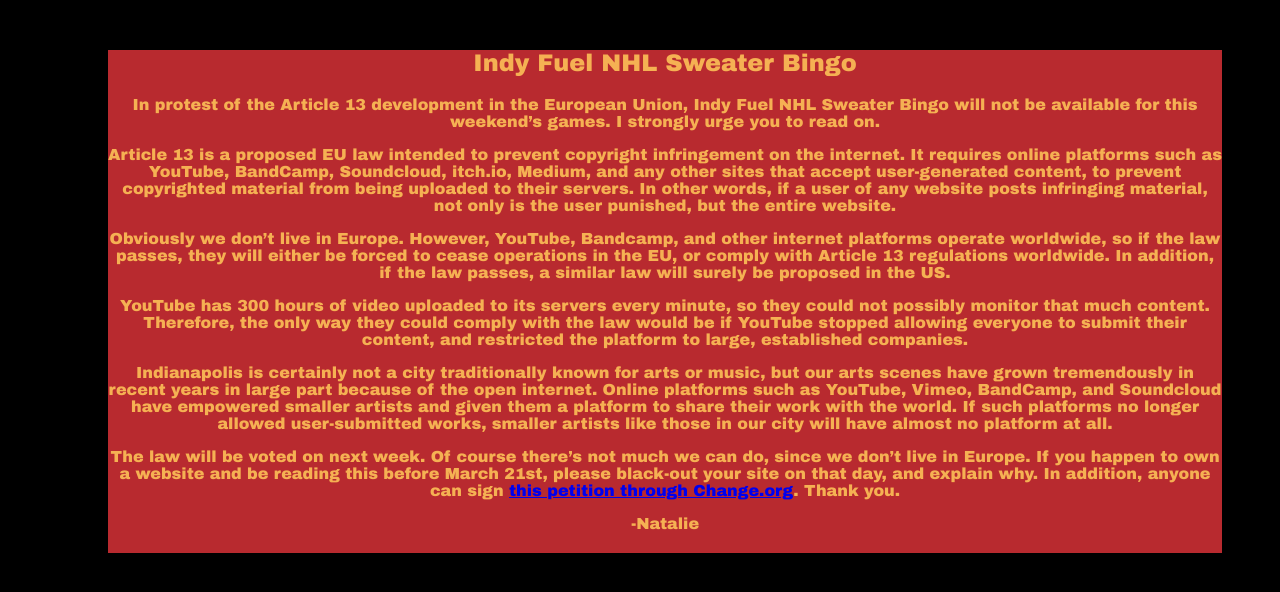
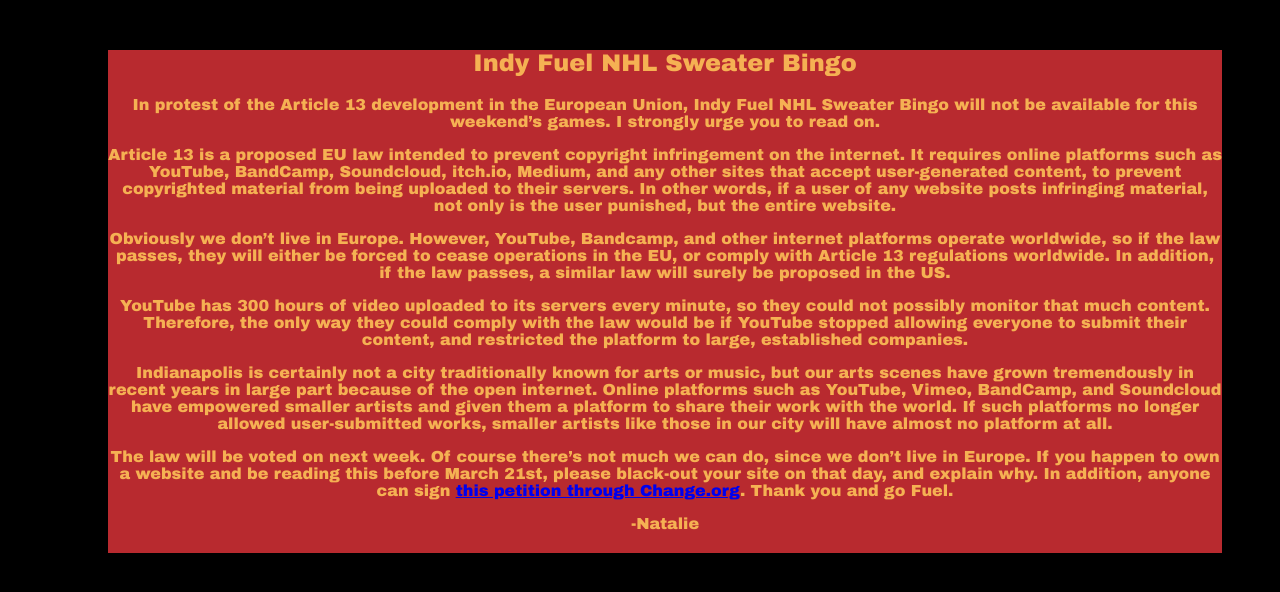
Before and after one commit to nathill96/fuelbingo, a plain HTML site: page index.html in a window 1280 px wide. Drawn offline with Linux system fonts and the light colour scheme; a web font is replaced by a local one.

Commit message:
Update index.html

```diff
--- a/index.html
+++ b/index.html
@@ -153,7 +153,7 @@
         <p>Obviously we don’t live in Europe. However, YouTube, Bandcamp, and other internet platforms operate worldwide, so if the law passes, they will either be forced to cease operations in the EU, or comply with Article 13 regulations worldwide. In addition, if the law passes, a similar law will surely be proposed in the US.</p>
         <p>YouTube has 300 hours of video uploaded to its servers every minute, so they could not possibly monitor that much content. Therefore, the only way they could comply with the law would be if YouTube stopped allowing everyone to submit their content, and restricted the platform to large, established companies.</p>
         <p>Indianapolis is certainly not a city traditionally known for arts or music, but our arts scenes have grown tremendously in recent years in large part because of the open internet. Online platforms such as YouTube, Vimeo, BandCamp, and Soundcloud have empowered smaller artists and given them a platform to share their work with the world. If such platforms no longer allowed user-submitted works, smaller artists like those in our city will have almost no platform at all.</p>
-        <p>The law will be voted on next week. Of course there’s not much we can do, since we don’t live in Europe. If you happen to own a website and be reading this before March 21st, please black-out your site on that day, and explain why. In addition, anyone can sign <a href = "https://www.change.org/p/european-parliament-stop-the-censorship-machinery-save-the-internet">this petition through Change.org</a>. Thank you.</p>
+        <p>The law will be voted on next week. Of course there’s not much we can do, since we don’t live in Europe. If you happen to own a website and be reading this before March 21st, please black-out your site on that day, and explain why. In addition, anyone can sign <a href = "https://www.change.org/p/european-parliament-stop-the-censorship-machinery-save-the-internet">this petition through Change.org</a>. Thank you and go Fuel.</p>
         <p>-Natalie</p>
     </div>
 </body>
```
